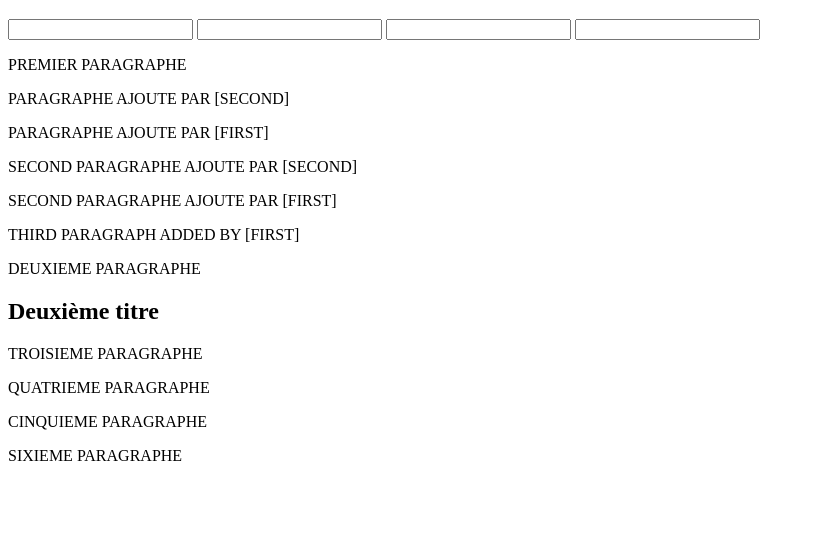
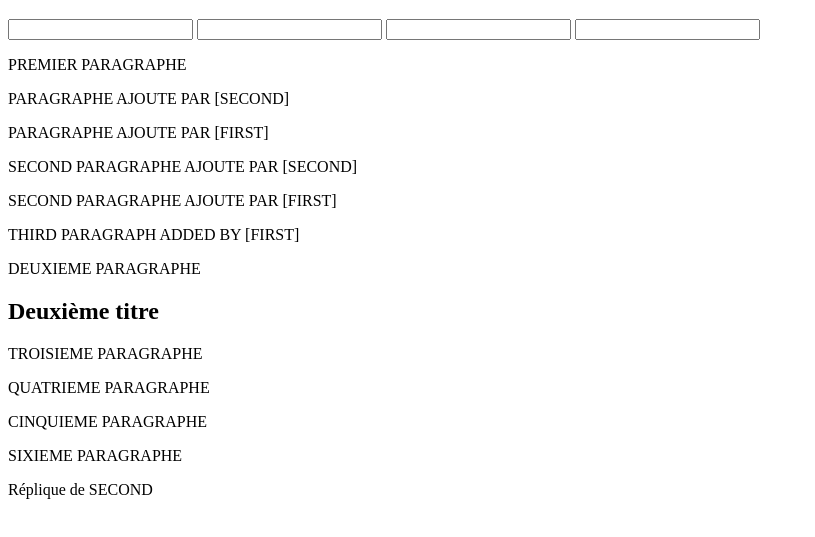
Before and after one commit to Alexandre-Masson/exemple-git-efrei-20211208, a plain HTML site: page index.html in a window 1280 px wide. Shown: the part 61-598 px from the top of the page, without its empty margins (0-815 px from the left). Drawn offline with Linux system fonts and the light colour scheme.

Commit message:
Ajouté ma réplique [SECOND]

```diff
--- a/index.html
+++ b/index.html
@@ -28,6 +28,8 @@
   <p>QUATRIEME PARAGRAPHE</p>
   <p>CINQUIEME PARAGRAPHE</p>
   <p>SIXIEME PARAGRAPHE</p>
+
+  <p>Réplique de SECOND</p>
 </body>
 
 </html>
```
